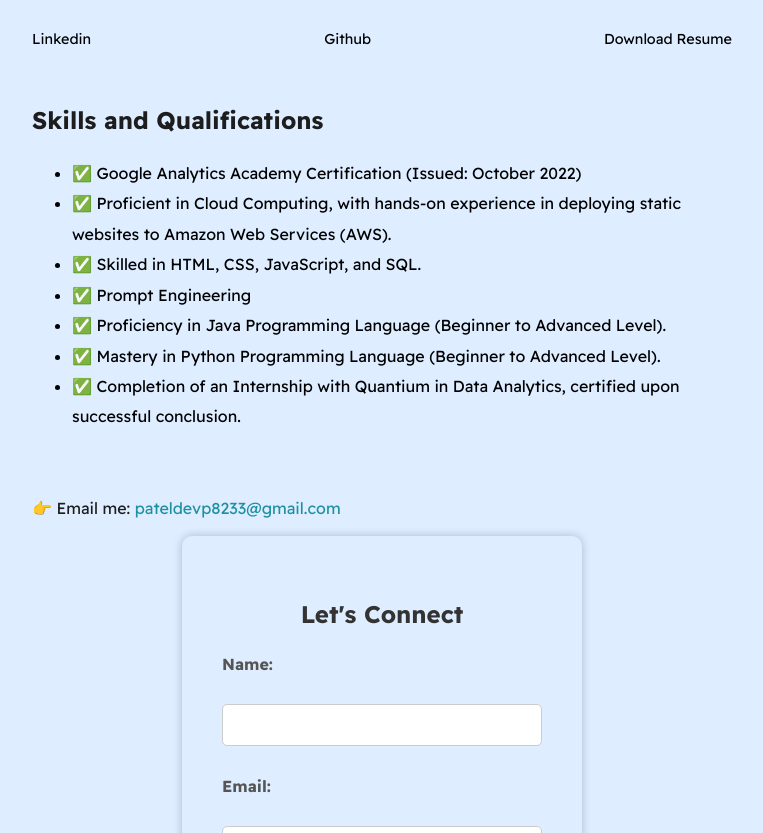
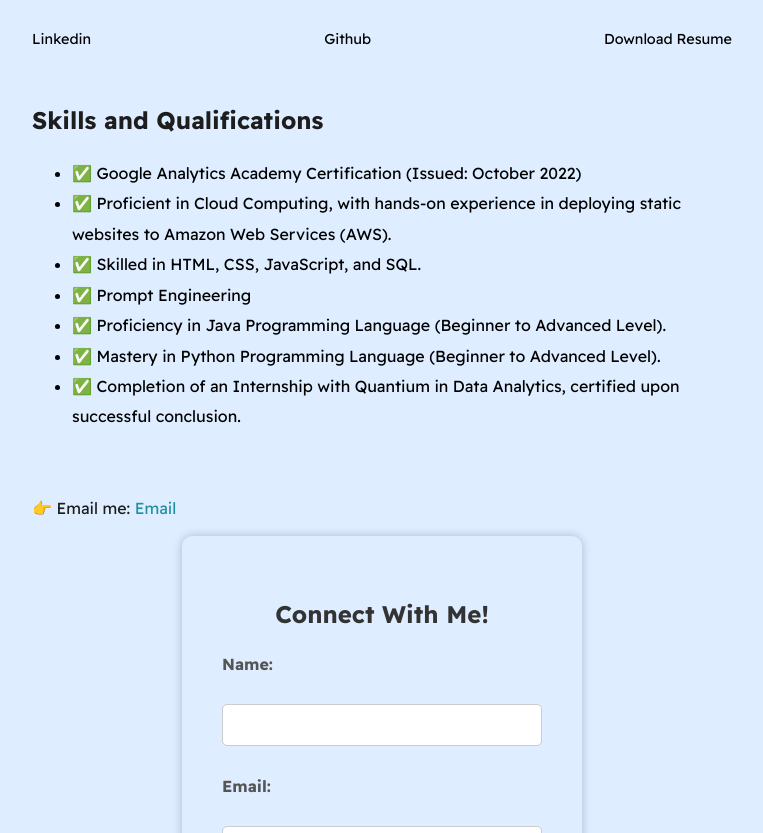
Before and after one commit to devp09/devp09.github.io, a plain HTML site: page index.html in a window 1280 px wide. Shown: the part 267-1100 px from the top of the page, without its empty margins (258-1021 px from the left). Drawn offline with Linux system fonts and the light colour scheme.

Commit message:
Update index.html

```diff
--- a/index.html
+++ b/index.html
@@ -23,7 +23,7 @@
                         target="_blank">Projects</a> Apna College Website | web page <a
                         href="https://github.com/devp09/Apna_College_Website" target="_blank">Apna College Website</a>
                     is developed by Dev Patel. Also, check out <a href="https://github.com/devp09/DevCoffeeShop"
-                        target="_blank">Dev Coffee Shop | Landing Web Page</a>.</p>
+                        target="_blank"> Dev Coffee Shop | Landing Web Page</a>.</p>
             </div>
 
 
@@ -31,7 +31,7 @@
 
         <section class="section--page">
             <div id="socials--list">
-                <a href="https://www.linkedin.com/in/devpatel0921/" target="_blank">Linkedin</a>
+                <a href="https://www.linkedin.com/in/devp9/" target="_blank">Linkedin</a>
                 <a href="https://github.com/devp09" target="_blank">Github</a>
                 <a href="/assets/images/DevResume.pdf" target="_blank">Download Resume</a>
             </div>
@@ -56,11 +56,11 @@
         <!-- Your existing content -->
 
         <section class="section--page">
-            <p id="email">&#128073; Email me: <a href="mailto:pateldevp8233@gmail.com">pateldevp8233@gmail.com</a></p>
+            <p id="email">&#128073; Email me: <a href="mailto:pateldevp@outlook.com">Email</a></p>
 
 
             <div class="contact-form">
-                <h2>Let's Connect</h2>
+                <h2>Connect With Me!</h2>
                 <form action="https://api.web3forms.com/submit" method="POST" method="post">
                     <input type="hidden" name="access_key" value="6c734c19-304b-4ffe-87ba-3c716d916af3">
                     <label for="name">Name:</label><br>
```
